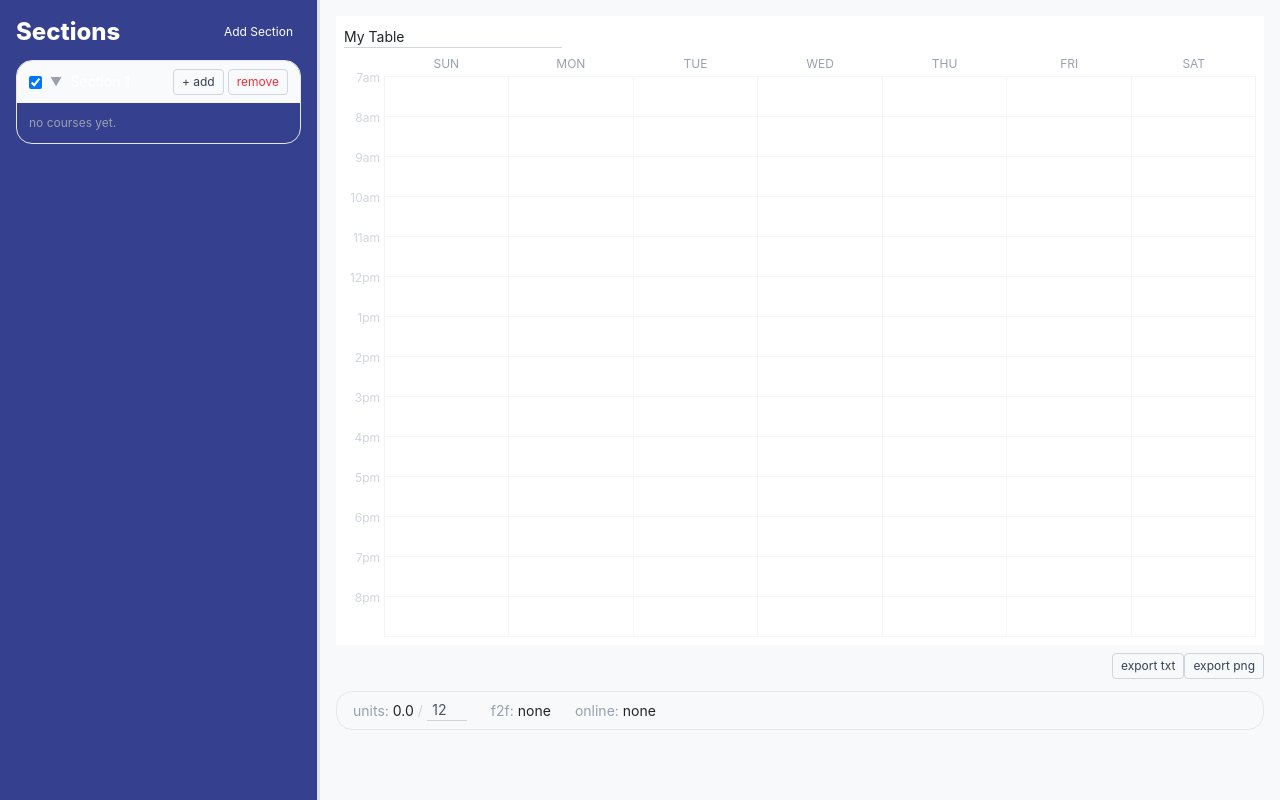
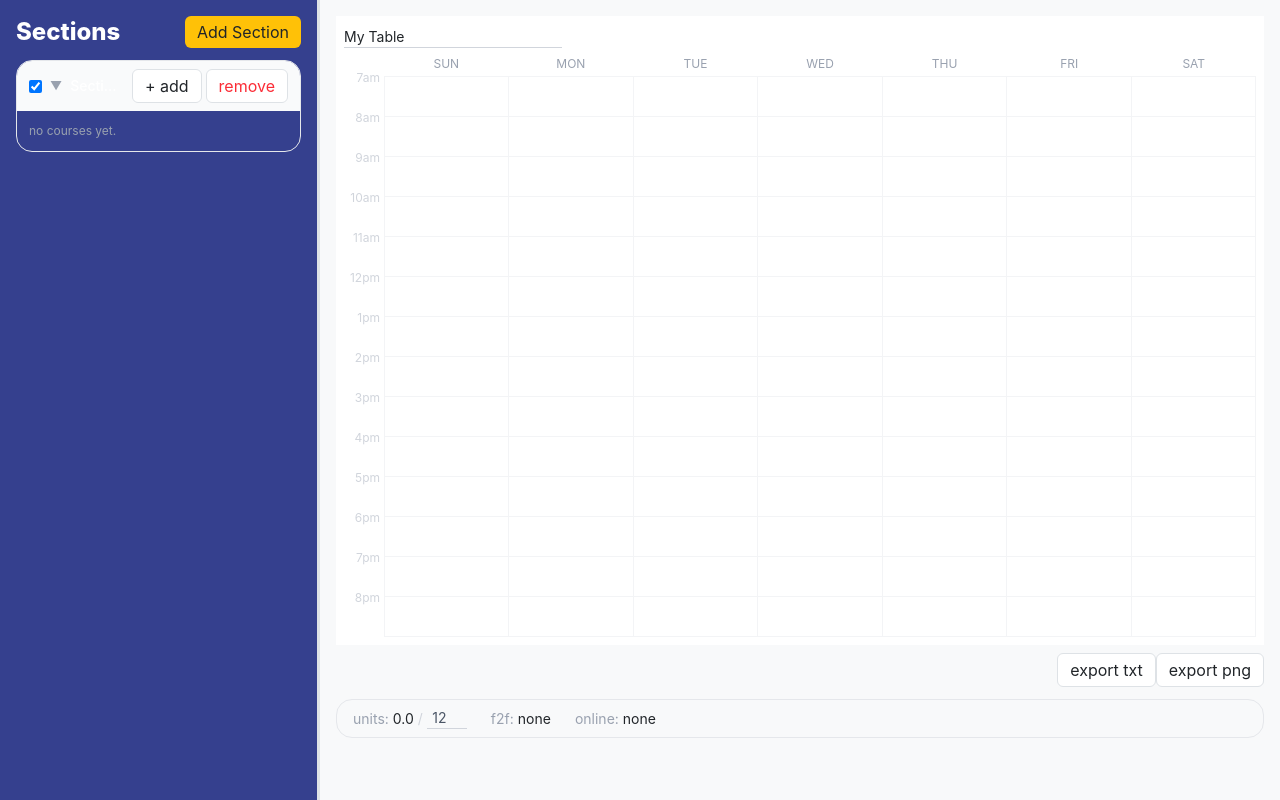
Before and after one commit to bnjmzzn/enyu-sched, a React (Vite) app: page / in a window 1280 px wide. Built offline with nearby package versions, Linux system fonts and the light colour scheme.

Commit message:
style: add primary and secondary button variants

```diff
--- a/src/ui/Button.tsx
+++ b/src/ui/Button.tsx
@@ -1,4 +1,4 @@
-type Variant = "default" | "danger" | "primary"
+type Variant = "primary" | "secondary" | "default" | "danger"
 
 type Props = {
     onClick?: () => void
@@ -9,9 +9,10 @@ type Props = {
 }
 
 const variantClasses: Record<Variant, string> = {
-    default: "border border-gray-300 hover:bg-gray-50 text-gray-700",
-    danger: "border border-gray-300 text-red-500 hover:bg-red-50",
-    primary: "bg-gray-900 text-white hover:bg-gray-700 disabled:opacity-40 disabled:cursor-not-allowed",
+    primary: "bg-[var(--color-bootstrap-blue)] text-white hover:brightness-110",
+    secondary: "bg-[var(--color-accent)] text-[var(--color-accent-text)] hover:brightness-105",
+    default: "border border-[var(--color-border)] bg-white text-[var(--color-body)] hover:bg-[var(--color-page-bg)]",
+    danger: "border border-[var(--color-border)] text-red-500 bg-white hover:bg-red-50",
 }
 
 export default function Button({ onClick, disabled, variant = "default", children, className = "" }: Props) {
@@ -19,7 +20,7 @@ export default function Button({ onClick, disabled, variant = "default", childre
         <button
             onClick={onClick}
             disabled={disabled}
-            className={`text-xs px-2 py-1 rounded ${variantClasses[variant]} ${className}`}
+            className={`text px-3 py-1 rounded-md ${variantClasses[variant]} ${className}`}
         >
             {children}
         </button>
```
